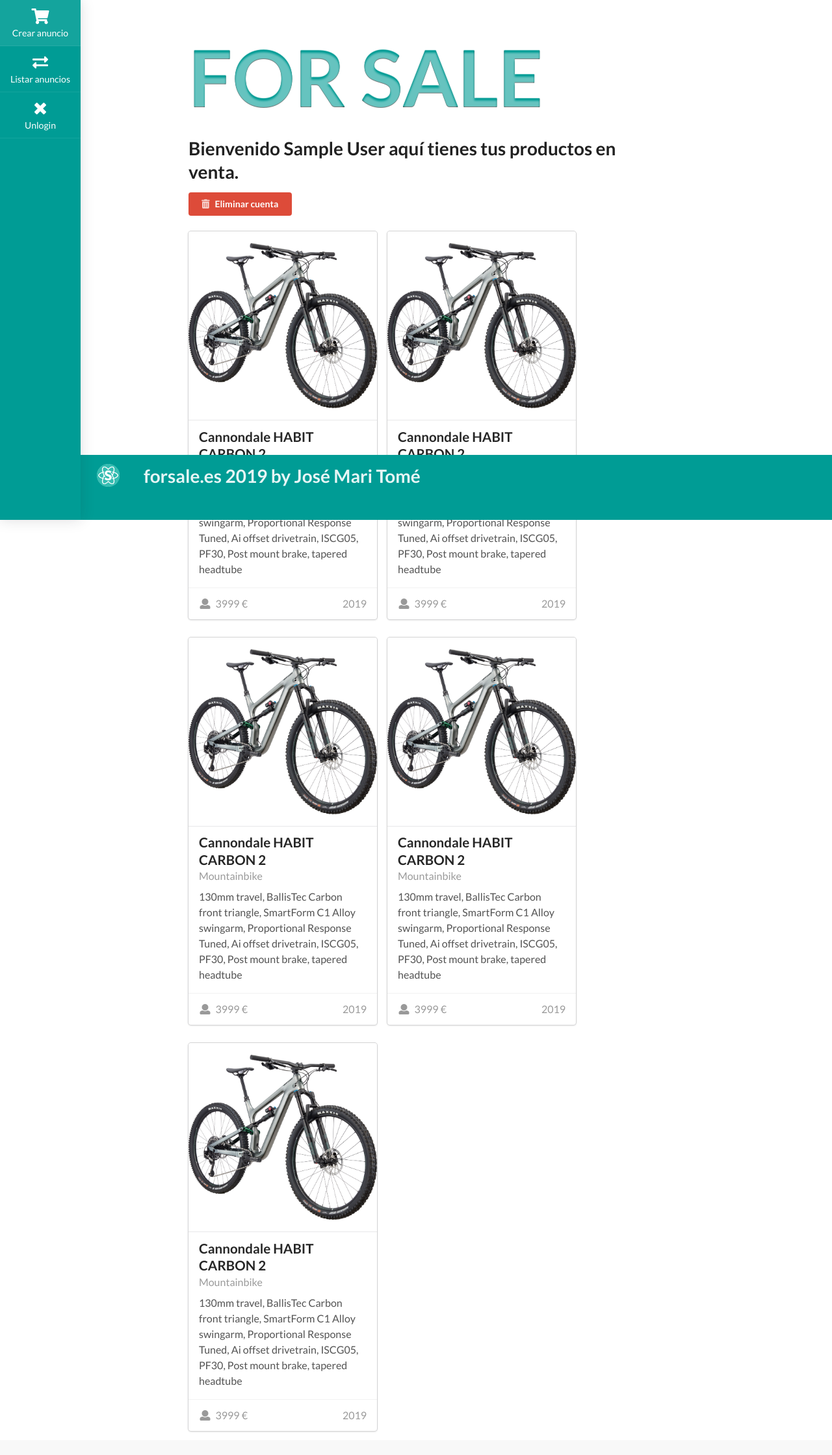
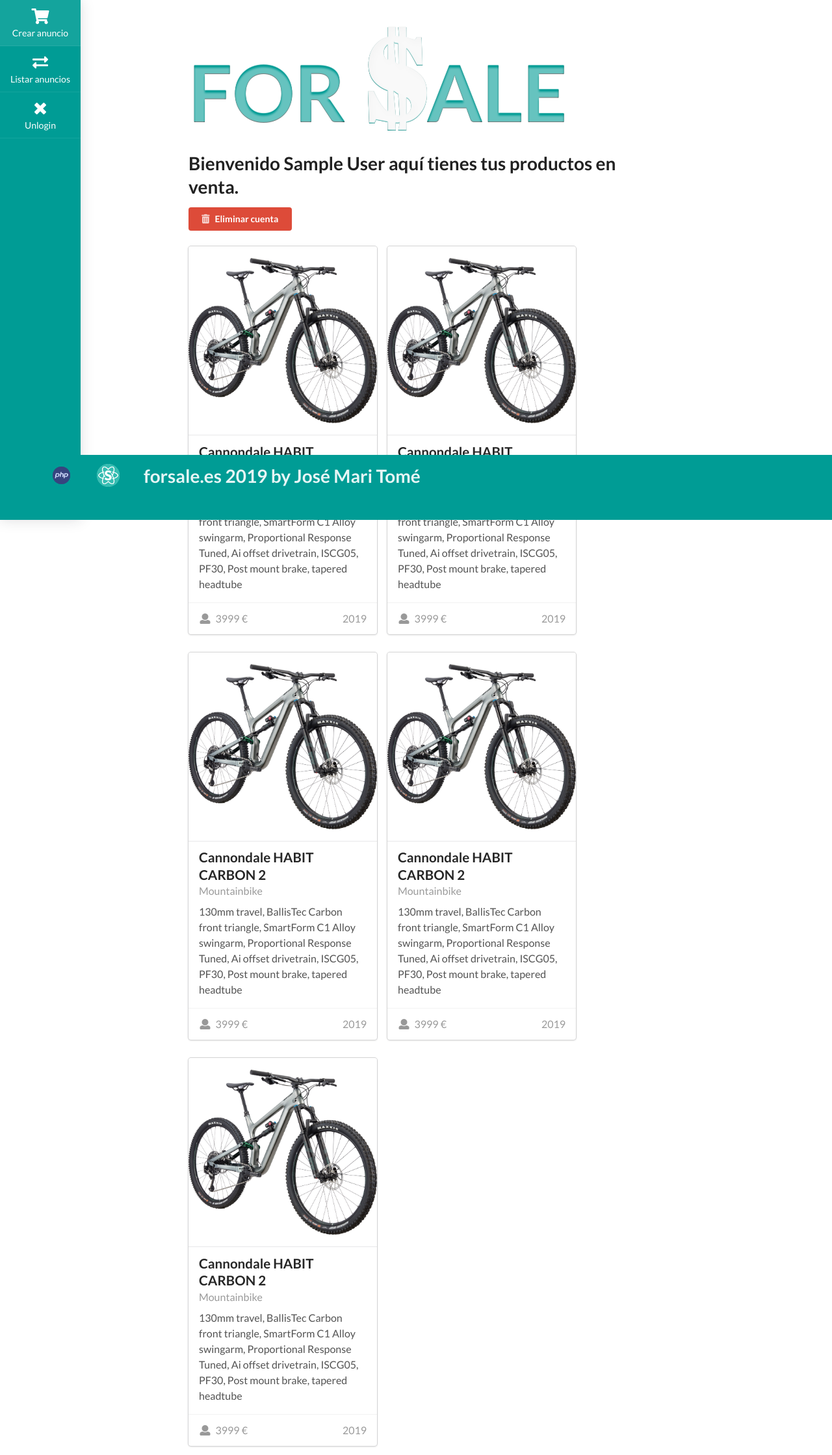
Before and after one commit to jmtomeX/Desarrollo-web-en-entorno-servidor, a PHP site: page /usuarios/userSite.php in a window 1280 px wide. Shown: the whole page at 65% size. Before the commit the page ends 2203 px from the top, so only its background shows below. Run offline with PHP 8.4, Linux system fonts and the light colour scheme; the visitor is signed in with stand-in values (Sample User, id 1); some libraries are stand-ins or nearby versions.

Commit message:
Añadido estilo title y servicios a falta de vincular

```diff
--- a/ejer_07_anuncios/assets/styles.css
+++ b/ejer_07_anuncios/assets/styles.css
@@ -1,6 +1,8 @@
 @import url('https://fonts.googleapis.com/css?family=Archivo+Black&display=swap');
+@import url('https://fonts.googleapis.com/css?family=Abril+Fatface&display=swap');
 :root {
     --primary-color:rgba(0, 156, 149, 1);
+    --footer-height:100px;
 }
 html {
     font-family: 'Alata', sans-serif;
@@ -9,23 +11,29 @@
     position: relative;
 }
 @media (min-height: 320px) {
-    .ui.footer.form-page.primary-color { /* Mayor especificidad para la prioridad del fragmento SO */
+    .ui.footer.form-page.primary-color {
       position: fixed;
       bottom: 0;
       left: 0;
-      height: 100px;
+      height: var(--footer-height);
       width: 100%;
+      margin-top: var(--footer-height);
       background: var(--primary-color);
+      z-index: 1000;
     }
   }
+  .ui.link.cards {
+    margin-bottom:calc(var(--footer-height) + 40px);
+  }
 #main {
-    width: 80%;
+    width: 100%;
     margin-left: 100px;
 }
 .title {
         font-family: 'Archivo Black', sans-serif black;
         text-align: left;
-        font-weight: bold; font-size: 120px;
+        font-weight: bold;
+        font-size: 120px;
         background: #202020;
         -webkit-background-clip: text;
         -moz-background-clip: text;
@@ -33,7 +41,16 @@
         color: transparent;
         text-shadow: 0px 3px 3px rgba(255,255,255,0.4),0px -1px 1px var(--primary-color);
 }
-
     .ui.inverted.menu.primary-color {
     background: var(--primary-color);
 }
+h1 span.dolar {
+    font-family: 'Abril Fatface', cursive;
+    font-size:1.5em;
+    background: var(--primary-color);
+    -webkit-background-clip: text;
+    -moz-background-clip: text;
+    background-clip: text;
+    color: transparent;
+    text-shadow: 5px 5px 10px rgba(255,255,255,0.4),0px -1px 1px whitesmoke;
+}
--- a/ejer_07_anuncios/public/index.php
+++ b/ejer_07_anuncios/public/index.php
@@ -10,7 +10,7 @@
 
 <body>
     <div class="ui container">
-        <h1 class="title">FOR SALE</h1>
+    <h1 class="title">FOR <span class="dolar">$</span>ALE</h1>
         <div class="ui placeholder segment">
             <div class="ui two column very relaxed stackable grid">
                 <div class="column">
--- a/ejer_07_anuncios/usuarios/registro.php
+++ b/ejer_07_anuncios/usuarios/registro.php
@@ -11,7 +11,7 @@
 
 <body>
     <div class="ui text container">
-        <h1 class="title">FOR SALE</h1>
+        <h1 class="title">FOR <span class="dolar">$</span>ALE</h1>
 
         <div class="ui two column very relaxed stackable grid">
             <div class="column">
--- a/ejer_07_anuncios/usuarios/userSite.php
+++ b/ejer_07_anuncios/usuarios/userSite.php
@@ -14,7 +14,7 @@
 
 <body>
     <div class="ui text container">
-        <h1 class="title">FOR SALE</h1>
+        <h1 class="title">FOR <span class="dolar">$</span>ALE</h1>
         <div class="column">
             <div class="ui visible left demo vertical inverted sidebar labeled icon menu primary-color">
                 <a href="./anuncios/controller.php?op=1" class="item">
```
